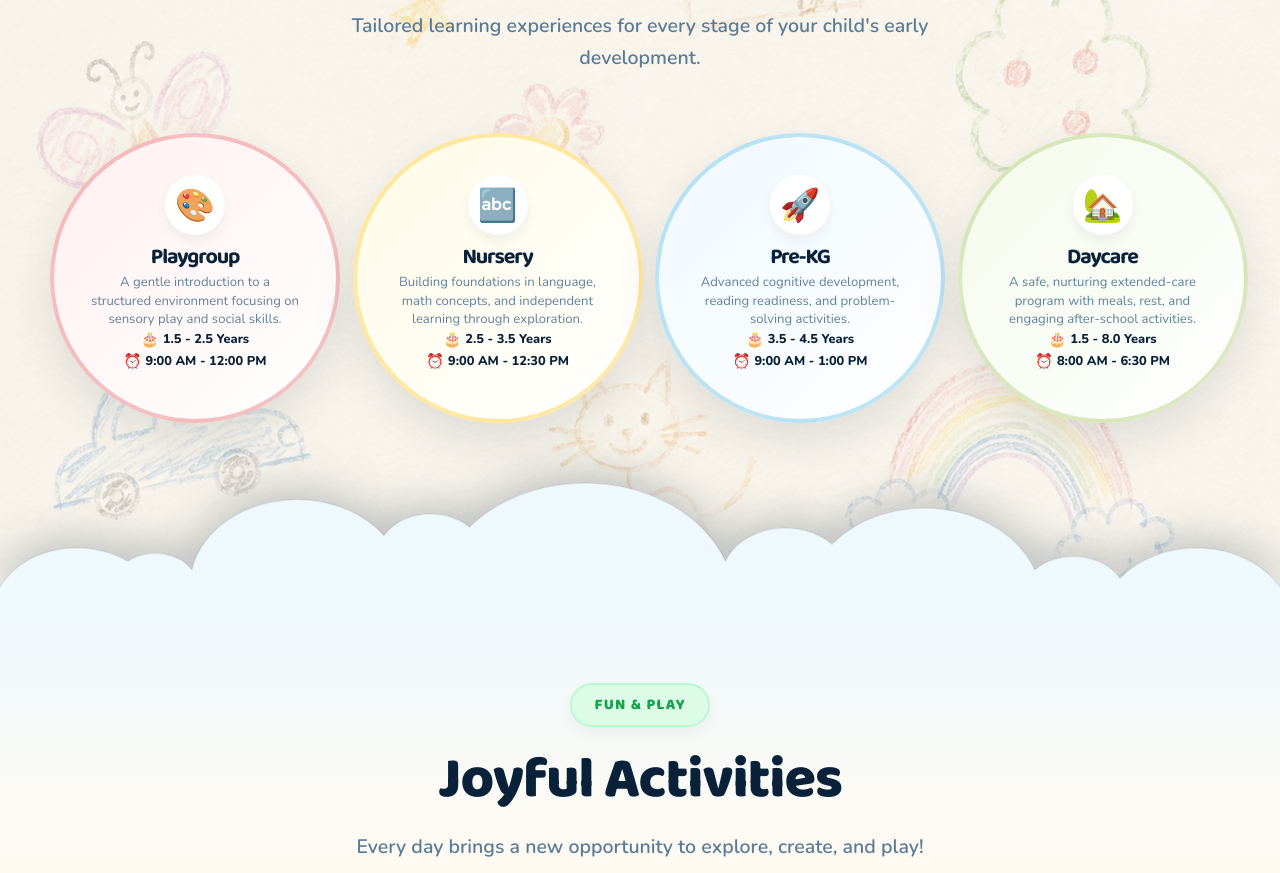
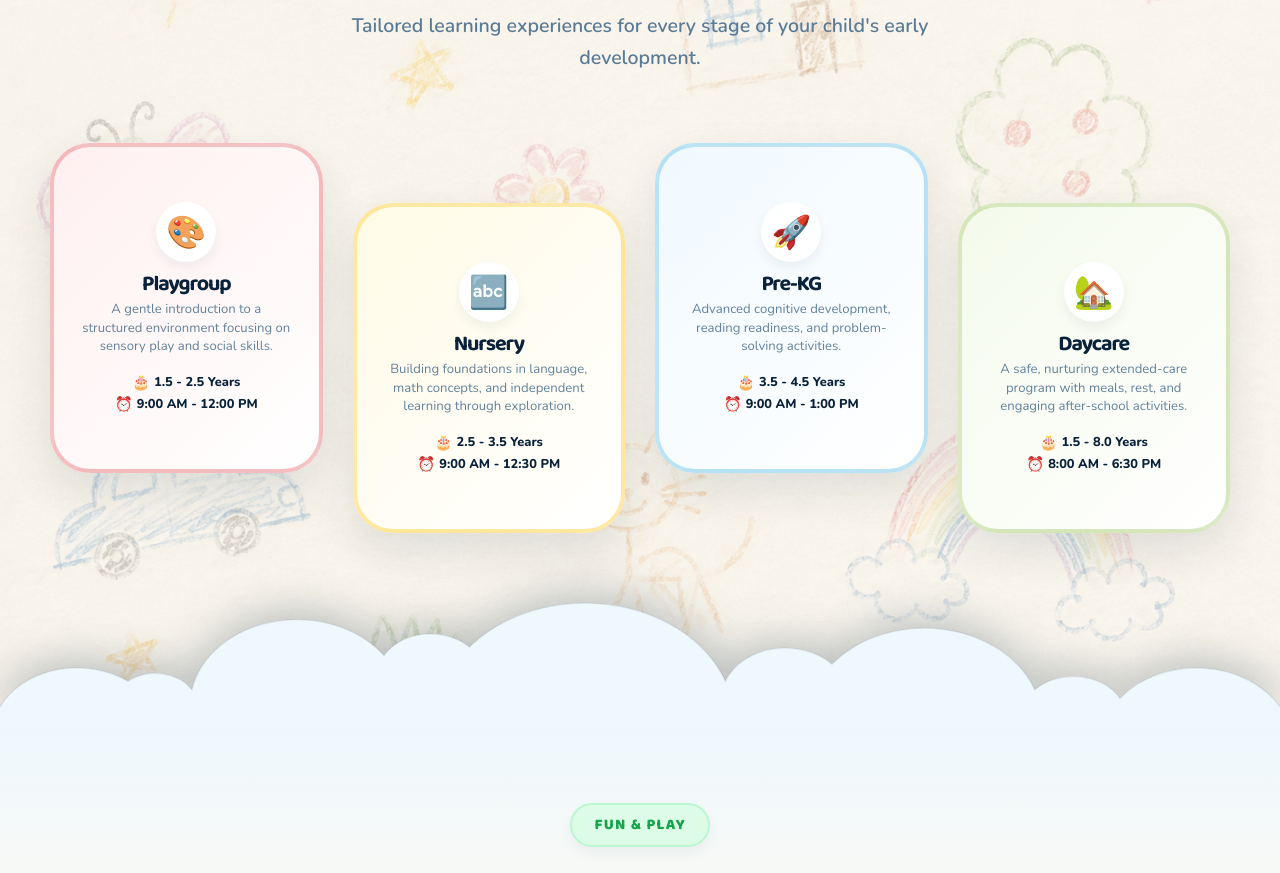
Before and after one commit to Fix-Flow/playschool, a Next.js app: page / in a window 1280 px wide. Shown: the part 1920-2793 px from the top of the page. Built offline with nearby package versions, Linux system fonts and the light colour scheme.

Commit message:
card fixes

```diff
--- a/src/app/globals.css
+++ b/src/app/globals.css
@@ -41,6 +41,11 @@
 html {
   scroll-behavior: smooth;
   scroll-padding-top: 105px;
+}
+
+html, body {
+  overflow-x: hidden;
+  max-width: 100vw;
 }
 
 body {
--- a/src/components/layout/WhatsAppWidget.scss
+++ b/src/components/layout/WhatsAppWidget.scss
@@ -1,7 +1,7 @@
 .whatsapp-widget {
   position: fixed;
-  bottom: 28px;
-  right: 28px;
+  bottom: calc(28px + env(safe-area-inset-bottom, 0px));
+  right: calc(28px + env(safe-area-inset-right, 0px));
   width: 60px;
   height: 60px;
   background-color: #25d366; /* WhatsApp brand color */
@@ -15,6 +15,7 @@
   transition: all 0.3s cubic-bezier(0.25, 0.8, 0.25, 1);
   cursor: pointer;
   text-decoration: none;
+  contain: layout style;
 
   svg {
     width: 34px;
@@ -53,8 +54,8 @@
 /* Adjust for mobile */
 @media (max-width: 768px) {
   .whatsapp-widget {
-    bottom: 20px;
-    right: 20px;
+    bottom: calc(20px + env(safe-area-inset-bottom, 0px));
+    right: calc(20px + env(safe-area-inset-right, 0px));
     width: 50px;
     height: 50px;
 
--- a/src/components/sections/programs/Programs.scss
+++ b/src/components/sections/programs/Programs.scss
@@ -41,6 +41,10 @@
   grid-template-columns: repeat(auto-fit, minmax(250px, 1fr));
   gap: 30px;
 
+  @media (min-width: 1025px) {
+    padding: 40px 0;
+  }
+
   @media (max-width: 1024px) {
     grid-template-columns: repeat(2, 1fr);
     gap: 24px;
@@ -53,10 +57,10 @@
 }
 
 .program-card {
-  width: 290px;
-  height: 290px;
-  border-radius: 50%;
-  padding: 30px 24px;
+  width: 100%;
+  min-height: 330px;
+  border-radius: 40px;
+  padding: 32px 26px;
   display: flex;
   flex-direction: column;
   align-items: center;
@@ -71,9 +75,26 @@
   background: var(--white);
   color: var(--ink);
 
+  @media (min-width: 1025px) {
+    &:nth-child(even) {
+      top: 30px;
+    }
+    &:nth-child(odd) {
+      top: -30px;
+    }
+  }
+
   &:hover {
     transform: scale(1.05) translateY(-6px);
     box-shadow: 0 20px 40px rgba(9, 34, 58, 0.12);
+  }
+
+  @media (min-width: 1440px) {
+    width: 290px;
+    height: 290px;
+    min-height: unset;
+    border-radius: 50%;
+    padding: 30px 24px;
   }
 
   @media (max-width: 650px) {
@@ -127,11 +148,16 @@
     color: var(--muted);
     font-size: 0.82rem;
     line-height: 1.4;
-    max-width: 210px;
-    margin-bottom: 0;
+    max-width: 100%;
+    margin-bottom: 16px;
     position: relative;
     z-index: 1;
     opacity: 0.95;
+
+    @media (min-width: 1440px) {
+      max-width: 210px;
+      margin-bottom: 0;
+    }
 
     @media (max-width: 650px) {
       font-size: 0.7rem;
@@ -145,12 +171,16 @@
     display: flex;
     flex-direction: column;
     gap: 2px;
-    margin-bottom: 10px;
+    margin-bottom: 0;
     background: none;
     border: none;
     padding: 0;
     position: relative;
     z-index: 1;
+
+    @media (min-width: 1440px) {
+      margin-bottom: 10px;
+    }
 
     .detail {
       display: flex;
```
